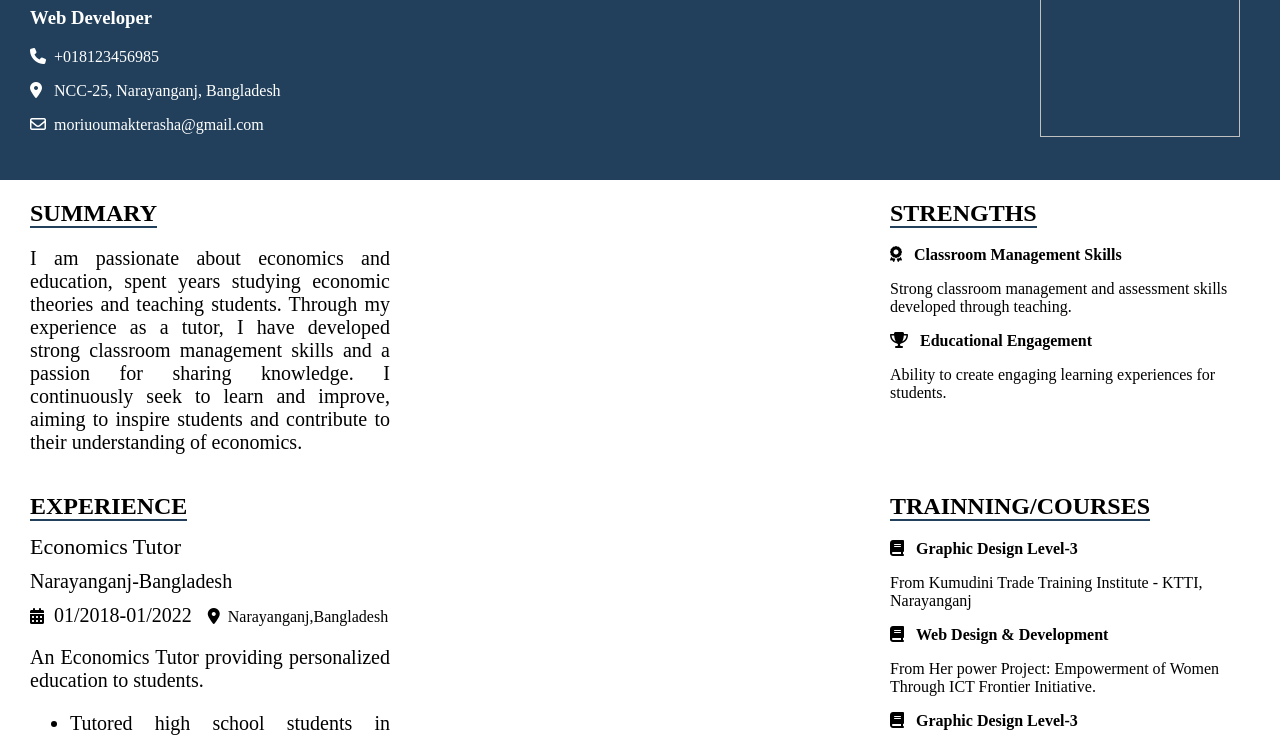
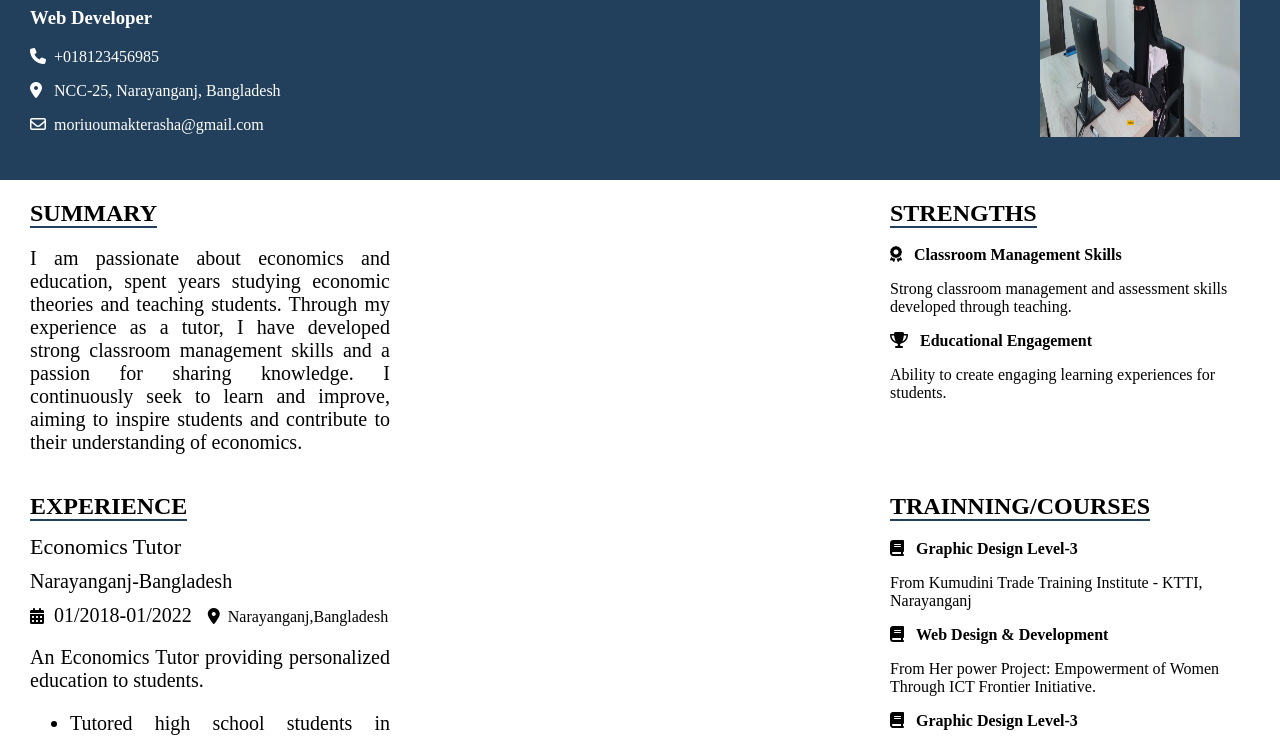
Before and after one commit to Moriumdreamer/ProjectCV, a plain HTML site: page index.html in a window 1280 px wide. Shown: the part 103-841 px from the top of the page. Drawn offline with Linux system fonts and the light colour scheme; the site is published under a folder, as on GitHub Pages, so addresses that start at the root find nothing.

Commit message:
Image-file

```diff
--- a/index.html
+++ b/index.html
@@ -87,7 +87,7 @@
     </div>
 
     <div class="header-image">
-        <img src="/Offical_Image.jpg" alt="" width="200px" height="200px">
+        <img src="./Offical_Image.jpg" alt="" width="200px" height="200px">
     </div>
 </div>
 <!-- main start -->
```
